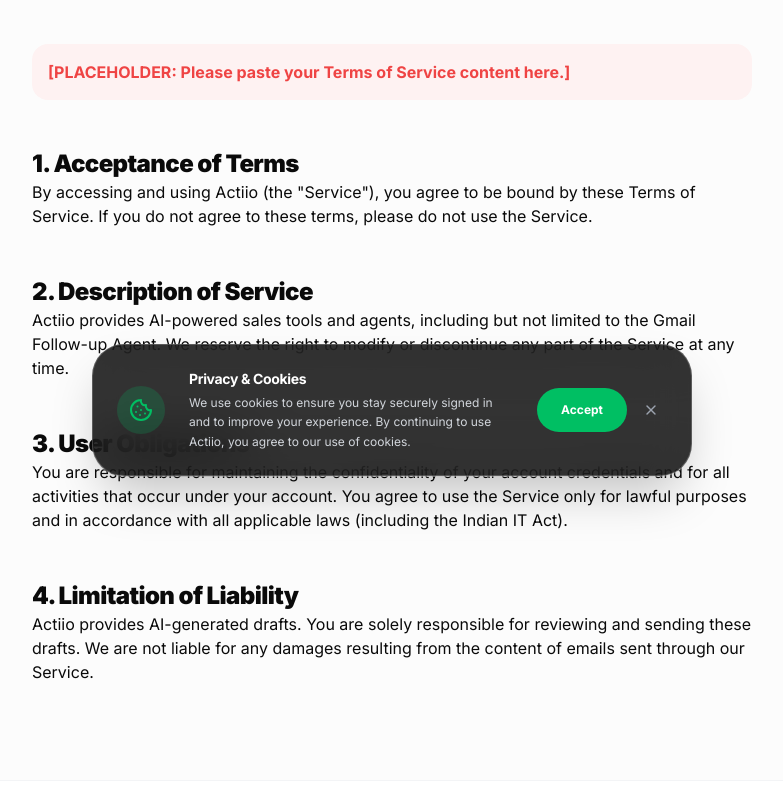
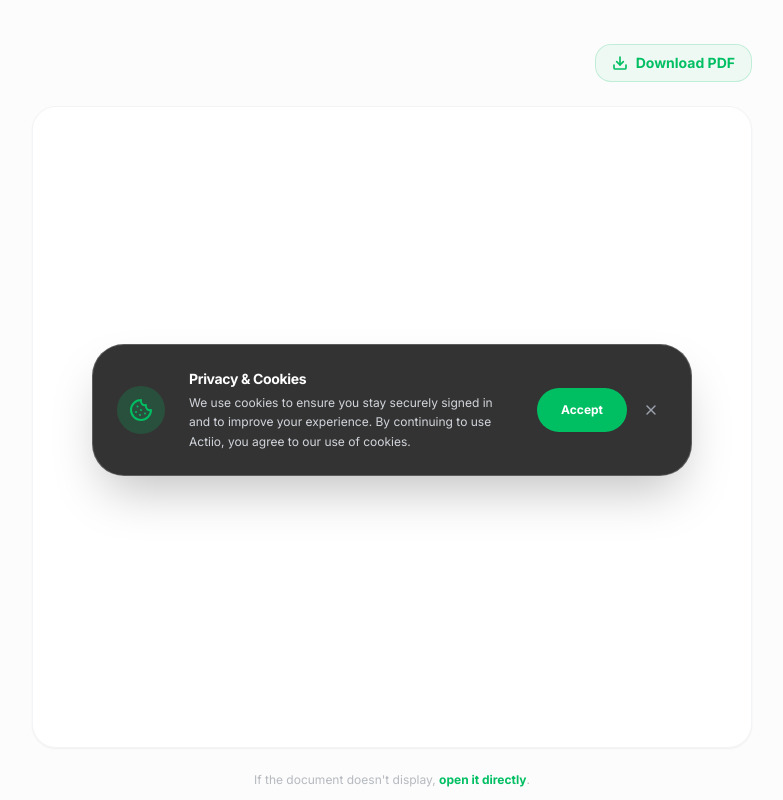
Before and after one commit to actiio/actiio, a Next.js app in the folder frontend/: page /terms in a window 1280 px wide. Shown: the part 300-1100 px from the top of the page, without its empty margins (248-1031 px from the left). Built offline with nearby package versions, Linux system fonts and the light colour scheme.

Commit message:
feat: embed Privacy Policy and Terms of Service PDFs on static pages

```diff
--- a/frontend/app/(static)/privacy/page.tsx
+++ b/frontend/app/(static)/privacy/page.tsx
@@ -1,49 +1,63 @@
+"use client";
+
 import StaticPageLayout from "@/components/static-page-layout";
+import { useState } from "react";
 
 export default function PrivacyPage() {
+  const [loaded, setLoaded] = useState(false);
+
   return (
     <StaticPageLayout
       title="Privacy Policy"
-      subtitle="Last updated: April 2026"
+      subtitle="Effective Date: May 1, 2026 · Last Updated: April 2026"
     >
-      <div className="space-y-8">
-        <p className="font-bold text-red-500 bg-red-50 p-4 rounded-xl">
-          [PLACEHOLDER: Please paste your Privacy Policy content here.]
+      <div className="space-y-6">
+        {/* Download link */}
+        <div className="flex items-center justify-end">
+          <a
+            href="/privacy-policy.pdf"
+            download="Actiio_Privacy_Policy.pdf"
+            className="inline-flex items-center gap-2 rounded-xl border border-brand-primary/20 bg-brand-primary/5 px-4 py-2 text-sm font-bold text-brand-primary transition-all hover:bg-brand-primary/10"
+          >
+            <svg xmlns="http://www.w3.org/2000/svg" width="16" height="16" viewBox="0 0 24 24" fill="none" stroke="currentColor" strokeWidth="2.5" strokeLinecap="round" strokeLinejoin="round">
+              <path d="M21 15v4a2 2 0 0 1-2 2H5a2 2 0 0 1-2-2v-4" />
+              <polyline points="7 10 12 15 17 10" />
+              <line x1="12" y1="15" x2="12" y2="3" />
+            </svg>
+            Download PDF
+          </a>
+        </div>
+
+        {/* PDF Embed */}
+        <div className="relative overflow-hidden rounded-2xl border border-gray-100 bg-gray-50 shadow-sm">
+          {!loaded && (
+            <div className="absolute inset-0 flex flex-col items-center justify-center gap-3 bg-gray-50 z-10">
+              <div className="h-8 w-8 animate-spin rounded-full border-4 border-brand-primary/20 border-t-brand-primary" />
+              <p className="text-sm font-medium text-brand-body/50">Loading document…</p>
+            </div>
+          )}
+          <iframe
+            src="/privacy-policy.pdf"
+            className="w-full"
+            style={{ height: "80vh", minHeight: "600px" }}
+            title="Actiio Privacy Policy"
+            onLoad={() => setLoaded(true)}
+          />
+        </div>
+
+        {/* Fallback for mobile */}
+        <p className="text-center text-xs text-brand-body/40">
+          If the document doesn&apos;t display,{" "}
+          <a
+            href="/privacy-policy.pdf"
+            target="_blank"
+            rel="noopener noreferrer"
+            className="font-bold text-brand-primary hover:underline"
+          >
+            open it directly
+          </a>
+          .
         </p>
-
-        <section>
-          <h2 className="text-2xl font-black text-brand-heading pt-4">1. Data Collection</h2>
-          <p>
-            We collect the minimum amount of data required to provide our service. This includes
-            your email address, basic business profile, and metadata related to your sales leads.
-          </p>
-        </section>
-
-        <section>
-          <h2 className="text-2xl font-black text-brand-heading pt-4">2. Gmail Data Usage</h2>
-          <p>
-            When you connect your Gmail account, we access your emails to identify leads and
-            generate follow-up drafts. <strong>We do not store the bodies of your emails</strong> in our
-            database. We fetch them live through the Gmail API only when needed for processing.
-          </p>
-        </section>
-
-        <section>
-          <h2 className="text-2xl font-black text-brand-heading pt-4">3. Data Sharing</h2>
-          <p>
-            We do not sell your personal data. We share data only with service providers
-            necessary for service delivery (e.g., Groq for AI processing, Cashfree for payments).
-          </p>
-        </section>
-
-        <section>
-          <h2 className="text-2xl font-black text-brand-heading pt-4">4. Compliance</h2>
-          <p>
-            We comply with applicable data protection laws, including the Indian Digital
-            Personal Data Protection (DPDP) Act. You have the right to request deletion
-            of your data at any time.
-          </p>
-        </section>
       </div>
     </StaticPageLayout>
   );
--- a/frontend/app/(static)/terms/page.tsx
+++ b/frontend/app/(static)/terms/page.tsx
@@ -1,51 +1,63 @@
+"use client";
+
 import StaticPageLayout from "@/components/static-page-layout";
+import { useState } from "react";
 
 export default function TermsPage() {
+  const [loaded, setLoaded] = useState(false);
+
   return (
     <StaticPageLayout
       title="Terms of Service"
-      subtitle="Last updated: April 2026"
+      subtitle="Effective Date: May 1, 2026 · Last Updated: April 2026"
     >
-      <div className="space-y-8">
-        <p className="font-bold text-red-500 bg-red-50 p-4 rounded-xl">
-          [PLACEHOLDER: Please paste your Terms of Service content here.]
+      <div className="space-y-6">
+        {/* Download link */}
+        <div className="flex items-center justify-end">
+          <a
+            href="/terms-of-service.pdf"
+            download="Actiio_Terms_of_Service.pdf"
+            className="inline-flex items-center gap-2 rounded-xl border border-brand-primary/20 bg-brand-primary/5 px-4 py-2 text-sm font-bold text-brand-primary transition-all hover:bg-brand-primary/10"
+          >
+            <svg xmlns="http://www.w3.org/2000/svg" width="16" height="16" viewBox="0 0 24 24" fill="none" stroke="currentColor" strokeWidth="2.5" strokeLinecap="round" strokeLinejoin="round">
+              <path d="M21 15v4a2 2 0 0 1-2 2H5a2 2 0 0 1-2-2v-4" />
+              <polyline points="7 10 12 15 17 10" />
+              <line x1="12" y1="15" x2="12" y2="3" />
+            </svg>
+            Download PDF
+          </a>
+        </div>
+
+        {/* PDF Embed */}
+        <div className="relative overflow-hidden rounded-2xl border border-gray-100 bg-gray-50 shadow-sm">
+          {!loaded && (
+            <div className="absolute inset-0 flex flex-col items-center justify-center gap-3 bg-gray-50 z-10">
+              <div className="h-8 w-8 animate-spin rounded-full border-4 border-brand-primary/20 border-t-brand-primary" />
+              <p className="text-sm font-medium text-brand-body/50">Loading document…</p>
+            </div>
+          )}
+          <iframe
+            src="/terms-of-service.pdf"
+            className="w-full"
+            style={{ height: "80vh", minHeight: "600px" }}
+            title="Actiio Terms of Service"
+            onLoad={() => setLoaded(true)}
+          />
+        </div>
+
+        {/* Fallback for mobile */}
+        <p className="text-center text-xs text-brand-body/40">
+          If the document doesn&apos;t display,{" "}
+          <a
+            href="/terms-of-service.pdf"
+            target="_blank"
+            rel="noopener noreferrer"
+            className="font-bold text-brand-primary hover:underline"
+          >
+            open it directly
+          </a>
+          .
         </p>
-
-        <section>
-          <h2 className="text-2xl font-black text-brand-heading pt-4">1. Acceptance of Terms</h2>
-          <p>
-            By accessing and using Actiio (the "Service"), you agree to be bound by these Terms of Service.
-            If you do not agree to these terms, please do not use the Service.
-          </p>
-        </section>
-
-        <section>
-          <h2 className="text-2xl font-black text-brand-heading pt-4">2. Description of Service</h2>
-          <p>
-            Actiio provides AI-powered sales tools and agents, including but not limited to the
-            Gmail Follow-up Agent. We reserve the right to modify or discontinue any part of the
-            Service at any time.
-          </p>
-        </section>
-
-        <section>
-          <h2 className="text-2xl font-black text-brand-heading pt-4">3. User Obligations</h2>
-          <p>
-            You are responsible for maintaining the confidentiality of your account credentials
-            and for all activities that occur under your account. You agree to use the Service
-            only for lawful purposes and in accordance with all applicable laws (including
-            the Indian IT Act).
-          </p>
-        </section>
-
-        <section>
-          <h2 className="text-2xl font-black text-brand-heading pt-4">4. Limitation of Liability</h2>
-          <p>
-            Actiio provides AI-generated drafts. You are solely responsible for reviewing and
-            sending these drafts. We are not liable for any damages resulting from the
-            content of emails sent through our Service.
-          </p>
-        </section>
       </div>
     </StaticPageLayout>
   );
```
Also changed, not shown: 2 other files (tests, documents, lock files or other folders).
